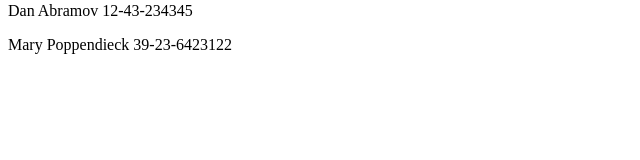
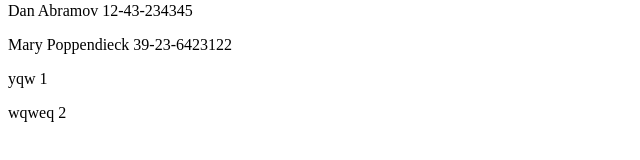
Before and after one commit to jstark523/FullStack0Course, a React (Create React App) app in the folder part2/phonebook/: page / in a window 1280 px wide. Shown: the part 350-510 px from the top of the page, without its empty margins (0-640 px from the left). Built offline with nearby package versions, Linux system fonts and the light colour scheme; data requests are answered from the project's data file.

Commit message:
2.12 & 2.13

```diff
--- a/part2/phonebook/db.json
+++ b/part2/phonebook/db.json
@@ -1,20 +1,34 @@
 {
-    "persons":[
+  "persons": [
     {
+      "id": 1,
       "name": "Arto Hellas",
       "number": "040-123456"
     },
     {
+      "id": 2,
       "name": "Ada Lovelace",
       "number": "39-44-5323523"
     },
     {
+      "id": 3,
       "name": "Dan Abramov",
       "number": "12-43-234345"
     },
     {
+      "id": 4,
       "name": "Mary Poppendieck",
       "number": "39-23-6423122"
+    },
+    {
+      "name": "yqw",
+      "number": "1",
+      "id": 5
+    },
+    {
+      "name": "wqweq",
+      "number": "2",
+      "id": 6
     }
   ]
 }
--- /dev/null
+++ b/part2/phonebook/src/ApiService.js
@@ -0,0 +1,9 @@
+import axios from 'axios'
+
+export const addPerson = (person) => {
+    axios
+    .post("http://localhost:3001/persons", person)
+    .then(response =>{
+        console.log(response.data);
+    });
+}
--- a/part2/phonebook/src/App.js
+++ b/part2/phonebook/src/App.js
@@ -1,5 +1,6 @@
 import { useState, useEffect } from 'react'
 import axios from 'axios'
+import { addPerson } from './ApiService'
 
 
 const Filter = (props) =>{
@@ -87,6 +88,7 @@
     else{
       const newPerson = {name: newName, number: newNumber}
       setPersons(persons.concat(newPerson))
+      addPerson(newPerson);
     }
     const blank = ''
     setNewName(blank)
```
Lines whose indentation alone changed are shown as unchanged.
